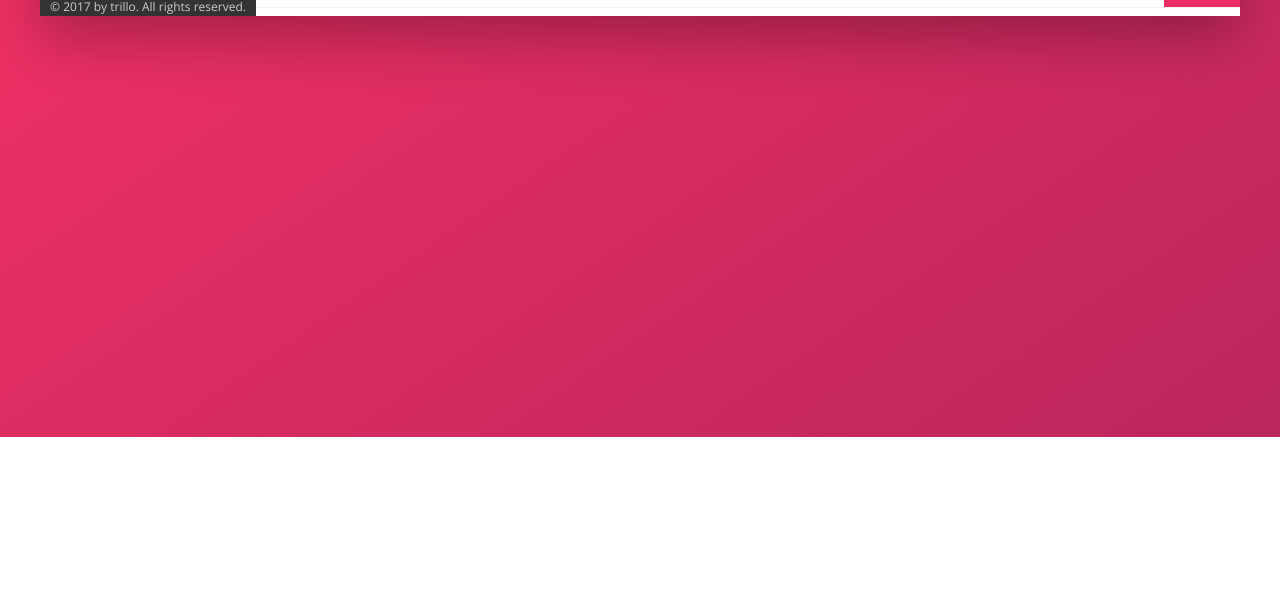
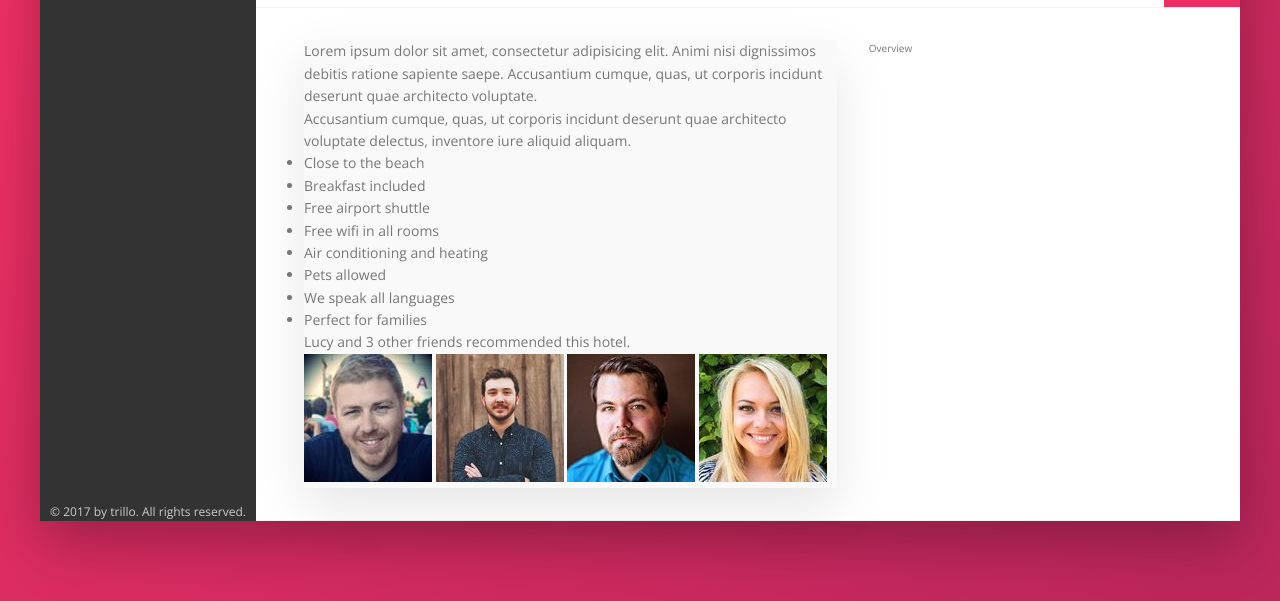
Before and after one commit to GulsahDuzgun/Trillo, a website: page index.html in a window 1280 px wide. Shown: the part 443-1044 px from the top of the page. Before the commit the page ends 880 px from the top, so only its background shows below. Drawn offline with nearby package versions, Linux system fonts and the light colour scheme.

Commit message:
building the Description Section - Part 1

```diff
--- a/index.html
+++ b/index.html
@@ -137,6 +137,41 @@
               <div class="overview__rating-count">429 votes</div>
             </div>
           </div>
+
+          <div class="detail">
+            <div class="description">
+              <p class="paragraph">
+                Lorem ipsum dolor sit amet, consectetur adipisicing elit. Animi nisi dignissimos debitis ratione sapiente saepe. Accusantium cumque, quas, ut corporis incidunt deserunt quae architecto voluptate.
+              </p>
+              <p class="paragraph">
+                Accusantium cumque, quas, ut corporis incidunt deserunt quae architecto voluptate delectus, inventore iure aliquid aliquam.
+              </p>
+
+              <ul class="list">
+                <li class="list-item">Close to the beach</li>
+                <li class="list-item">Breakfast included</li>
+                <li class="list-item">Free airport shuttle</li>
+                <li class="list-item">Free wifi in all rooms</li>
+                <li class="list-item">Air conditioning and heating</li>
+                <li class="list-item">Pets allowed</li>
+                <li class="list-item">We speak all languages</li>
+                <li class="list-item">Perfect for families</li>
+              </ul>
+
+              <div class="recommend">
+                <div class="recommend__count">
+                  Lucy and 3 other friends recommended this hotel.
+                </div>
+                <div class="recommend__friends">
+                  <img src="img/user-3.jpg" alt="Friend 1" class="recommend__photo">
+                  <img src="img/user-4.jpg" alt="Friend 2" class="recommend__photo">
+                  <img src="img/user-5.jpg" alt="Friend 3" class="recommend__photo">
+                  <img src="img/user-6.jpg" alt="Friend 4" class="recommend__photo">
+                </div>
+              </div>
+            </div>
+            <div class="user-overview">Overview</div>
+          </div>
       </main>
       <!-- <footer class="footer">
         <p class="footer__description">Good news! We have 4 free rooms for your selected dates!</p>
--- a/sass/_base.scss
+++ b/sass/_base.scss
@@ -15,6 +15,9 @@
   --color-myfav: #f8f0fc;
 
   --shadow-dark: 0 2rem 6rem rgba(0, 0, 0, 0.3);
+  --shadow-light: 0 2rem 5rem rgba(0, 0, 0, 0.1);
+
+  --line: 1px solid var(--color-grey-light-2);
 }
 
 * {
--- a/sass/_component.scss
+++ b/sass/_component.scss
@@ -222,7 +222,7 @@
 .overview {
   display: flex;
   align-items: center;
-  border-bottom: 1px solid var(--color-grey-light-2);
+  border-bottom: var(--line);
 
   &__heading {
     font-size: 2.4rem;
--- a/sass/_layout.scss
+++ b/sass/_layout.scss
@@ -15,7 +15,7 @@
   justify-content: space-between;
   align-items: center;
   padding: 1.6rem 3.2rem;
-  border-bottom: 1px solid var(--color-grey-light-2);
+  border-bottom: var(--line);
 }
 
 .content {
@@ -102,6 +102,25 @@
   }
 }
 
+.detail {
+  display: flex;
+  padding: 3.2rem 4.8rem;
+  border-bottom: var(--line);
+  background-color: #fff;
+}
+
+.description {
+  flex: 0 0 60%;
+  margin-right: 3.2rem;
+  background-color: var(--color-grey-light-1);
+  box-shadow: var(--shadow-light);
+  font-size: 1.4rem;
+}
+
+.user-overview {
+  flex: 1;
+}
+
 /*
   SPACING SYSTEM (px)
   2 / 4 / 8 / 12 / 16 / 24 / 32 / 48 / 64 / 80 / 96 / 128
```
Also changed, not shown: css/style.css.
